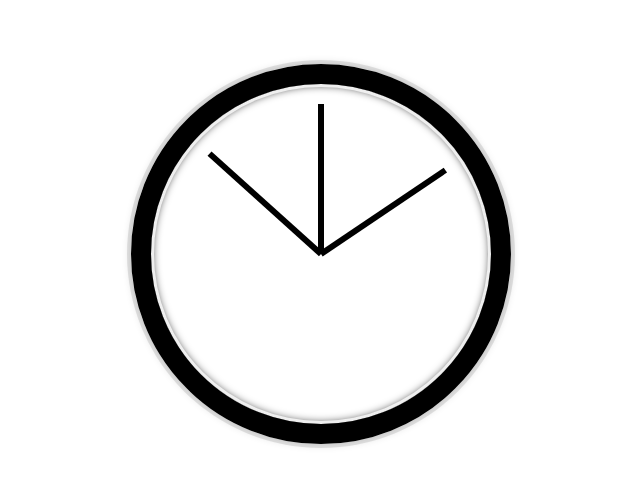
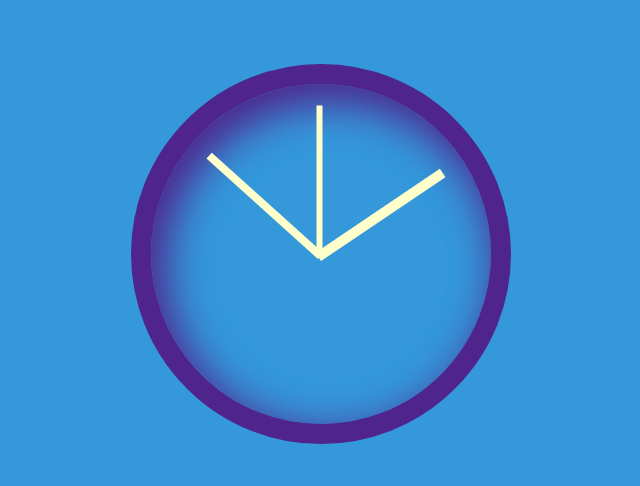
Before and after one commit to strider99/A-simple-Analog-Clock, a plain HTML site: page index.html in a window 1280 px wide. Shown: the part 154-640 px from the top of the page, without its empty margins (319-959 px from the left). Drawn offline with Linux system fonts and the light colour scheme.

Commit message:
modify styles

```diff
--- a/styles.css
+++ b/styles.css
@@ -1,6 +1,7 @@
 html{
 	text-align: center;
 	font-size: 10px;
+	background: #3498DB;
 }
 body {
 	font-size: 2rem;
@@ -12,16 +13,14 @@ body {
 .clock{
 	width: 30rem;
 	height: 30rem;
-	border: 20px solid black;
+	border: 20px solid #4F248C;
 	border-radius: 50%;
 	margin: 50px auto;
 	position: relative;
 	padding: 2rem;
-	box-shadow:
-        0 0 0 4px rgba(0,0,0,0.1),
-        inset 0 0 0 3px #EFEFEF,
-        inset 0 0 10px black,
-        0 0 10px rgba(0,0,0,0.2);
+	-webkit-box-shadow: inset 10px 14px 42px 5px rgba(79,36,140,1);
+	-moz-box-shadow: inset 10px 14px 42px 5px rgba(79,36,140,1);
+	box-shadow: inset 10px 14px 42px 5px rgba(79,36,140,1);
 }
 .clock-face{
 	position: relative;
@@ -32,14 +31,23 @@ body {
 }
 .hand{
 	width: 50%;
-	background: black;
+	background: #FFFFCC;
 	height: 6px;
 	position: absolute;
 	top: 50%;
-	transform-origin: 100%;
+	transform-origin: 99%;
 	transform: rotate(90deg);
 	transition: all 0.05s;
 	-webkit-transition-timing-function: cubic-bezier(0.63, 1.7, 0.38, 1.84);
 	-o-transition-timing-function: cubic-bezier(0.63, 1.7, 0.38, 1.84);
 	transition-timing-function: cubic-bezier(0.63, 1.7, 0.38, 1.84);
 }
+.hour-hand{
+	height:  10px;
+}
+.min-hand{
+	height: 8px;
+}
+.second-hand{
+	height: 6px;
+}
```
